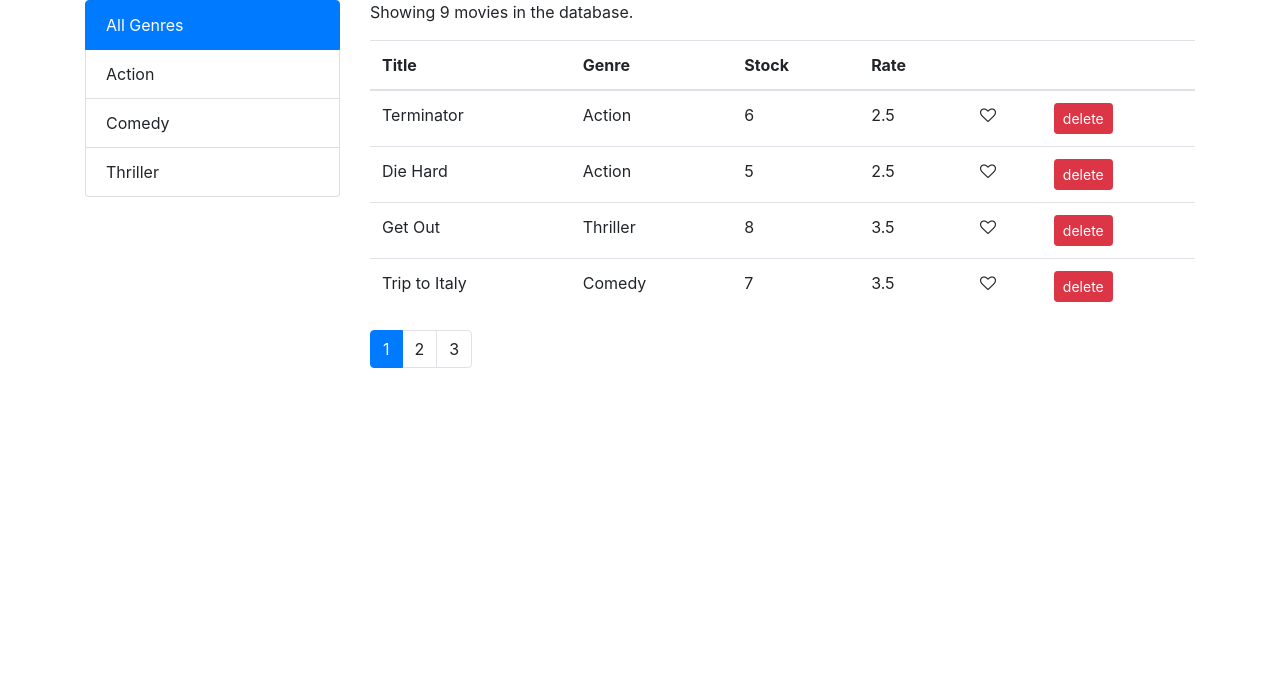
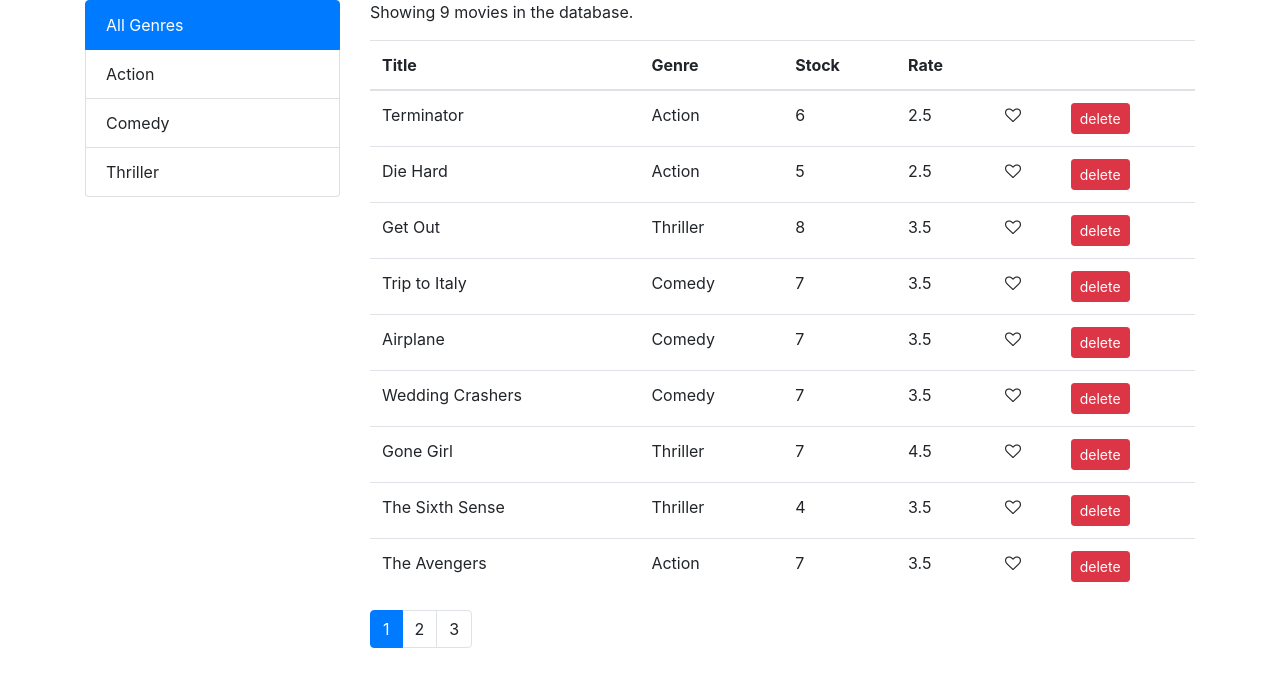
Before and after one commit to ocsfwarch/vidly, a React (Create React App) app: page / in a window 1280 px wide. Shown: the top 686 px of the page. Built offline with nearby package versions, Linux system fonts and the light colour scheme.

Commit message:
Refactor movies table

```diff
--- a/src/components/movies.jsx
+++ b/src/components/movies.jsx
@@ -1,10 +1,10 @@
 import React, { Component } from "react";
 import { getMovies } from "../services/fakeMovieService";
 import { getGenres } from "../services/fakeGenreService";
-import Like from "./common/like";
 import Pagination from './common/pagination'
 import ListGroup from './common/listGroup'
 import { paginate } from '../utils/paginate'
+import MoviesTable from './moviesTable'
 
 class Movies extends Component {
   state = {
@@ -65,42 +65,11 @@ class Movies extends Component {
         </div>
         <div className="col">
           <p>Showing {filteredMovies.length} movies in the database.</p>
-          <table className="table">
-            <thead>
-              <tr>
-                <th scope="col">Title</th>
-                <th scope="col">Genre</th>
-                <th scope="col">Stock</th>
-                <th scope="col">Rate</th>
-                <th scope="col"></th>
-                <th scope="col"></th>
-              </tr>
-            </thead>
-            <tbody>
-              {movies.map((movie) => (
-                <tr key={movie._id}>
-                  <td>{movie.title}</td>
-                  <td>{movie.genre.name}</td>
-                  <td>{movie.numberInStock}</td>
-                  <td>{movie.dailyRentalRate}</td>
-                  <td>
-                    <Like
-                      liked={movie.liked}
-                      onClick={() => this.handleLike(movie)}
-                    />
-                  </td>
-                  <td>
-                    <button
-                      onClick={() => this.handleDelete(movie)}
-                      className="btn btn-danger btn-sm"
-                    >
-                      delete
-                    </button>
-                  </td>
-                </tr>
-              ))}
-            </tbody>
-          </table>
+          <MoviesTable
+            movies={filteredMovies}
+            onLike={this.handleLike}
+            onDelete={this.handleDelete}
+          />
           <Pagination
             itemsCount={filteredMovies.length}
             pageSize={this.state.pageSize}
--- /dev/null
+++ b/src/components/moviesTable.jsx
@@ -0,0 +1,46 @@
+import React from "react"
+import Like from "./common/like";
+
+const MoviesTable = (props) => {
+    const {movies, onLike, onDelete} = props
+    return (
+        <table className="table">
+        <thead>
+          <tr>
+            <th scope="col">Title</th>
+            <th scope="col">Genre</th>
+            <th scope="col">Stock</th>
+            <th scope="col">Rate</th>
+            <th scope="col"></th>
+            <th scope="col"></th>
+          </tr>
+        </thead>
+        <tbody>
+          {movies.map((movie) => (
+            <tr key={movie._id}>
+              <td>{movie.title}</td>
+              <td>{movie.genre.name}</td>
+              <td>{movie.numberInStock}</td>
+              <td>{movie.dailyRentalRate}</td>
+              <td>
+                <Like
+                  liked={movie.liked}
+                  onClick={() => onLike(movie)}
+                />
+              </td>
+              <td>
+                <button
+                  onClick={() => onDelete(movie)}
+                  className="btn btn-danger btn-sm"
+                >
+                  delete
+                </button>
+              </td>
+            </tr>
+          ))}
+        </tbody>
+      </table>
+     );
+}
+
+export default MoviesTable;
```
